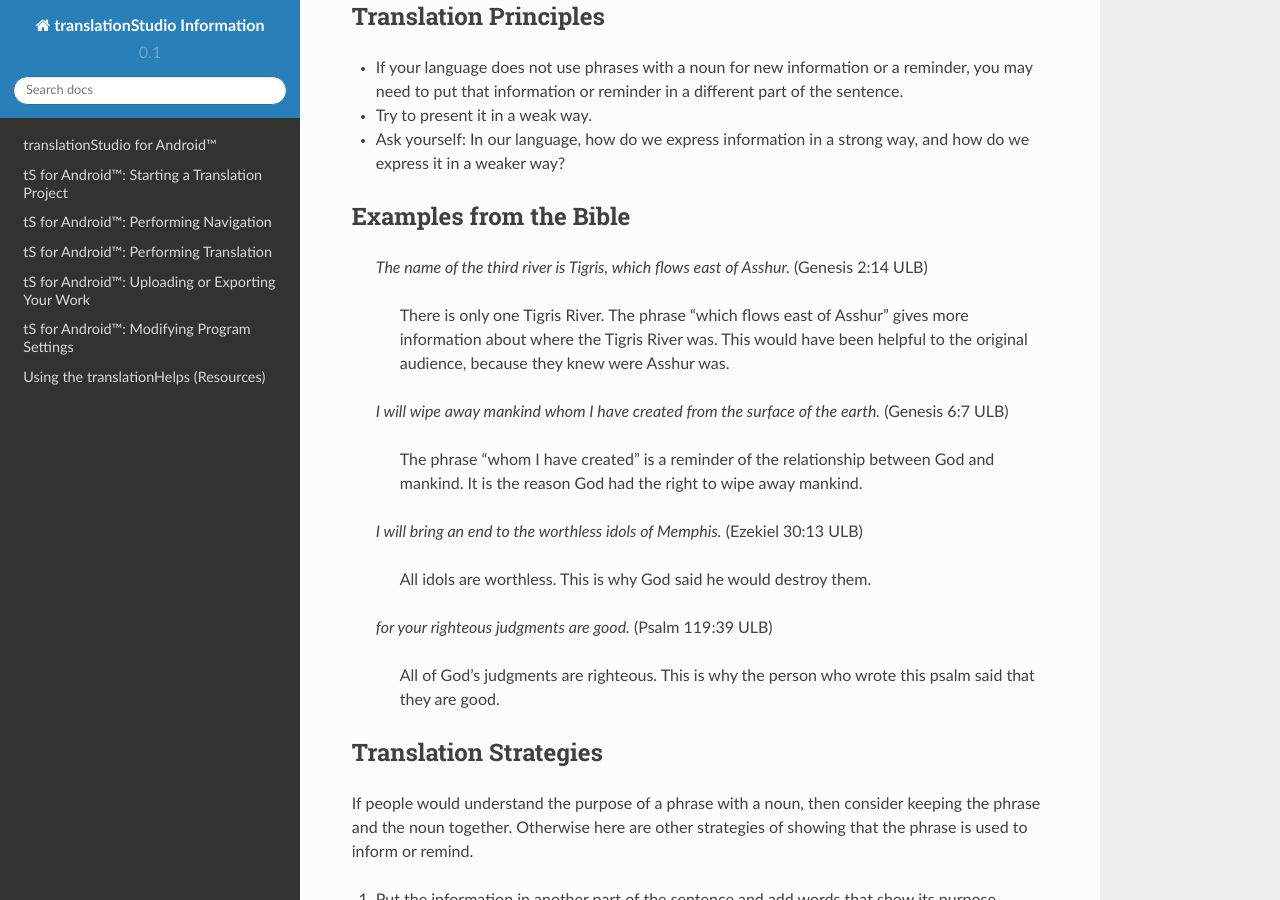
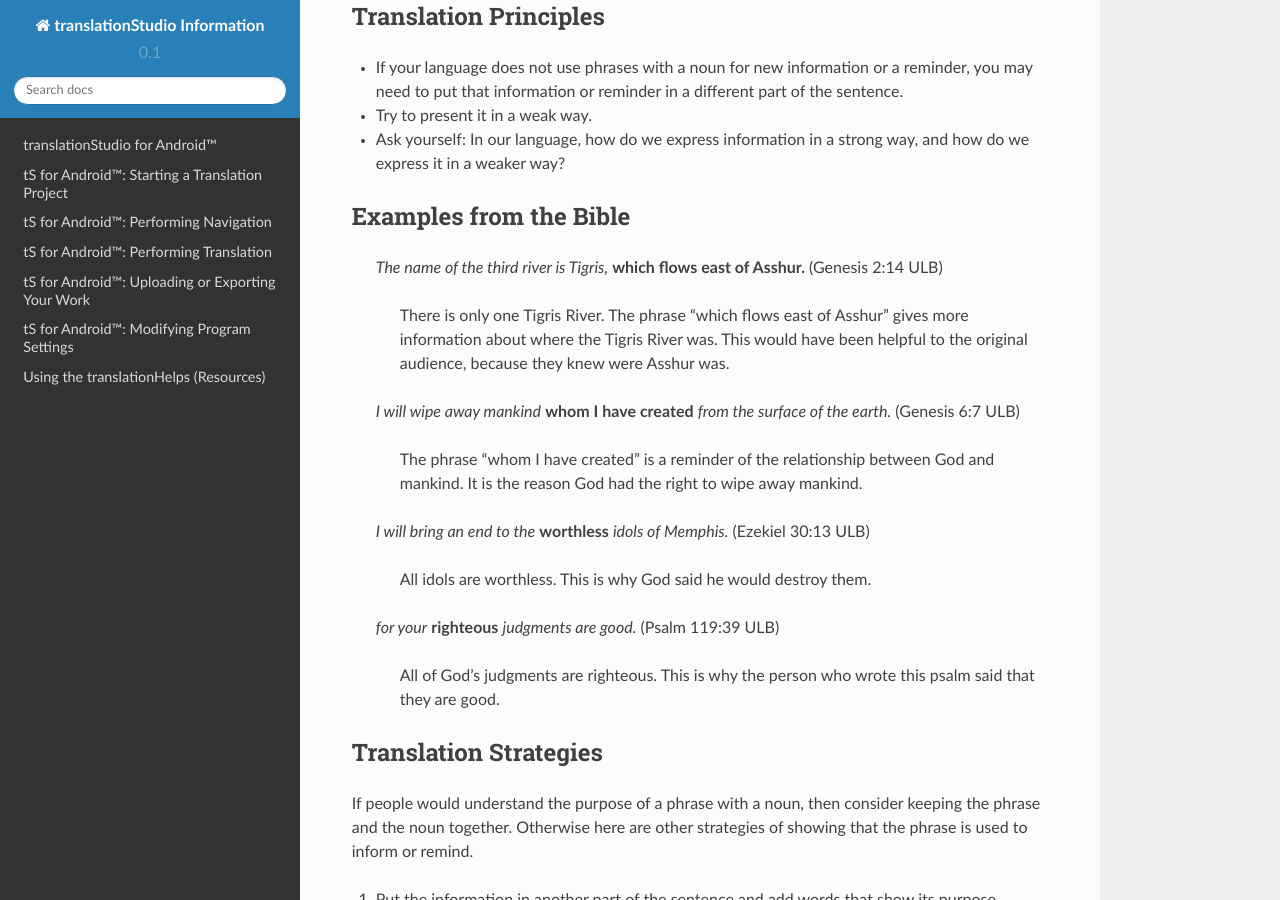
Before and after one commit to unfoldingWord-dev/translationStudio-Info, a Sphinx documentation site: the page built from docs/InformRemind.rst, in a window 1280 px wide and 900 px high, scrolled down 1024 px. Built offline with Sphinx 7.4.7 and the Read the Docs theme 2.0.0, drawn with Linux system fonts in a browser that asks for light colours; pages that are not in the unit, such as notebooks, are missing from menus.

```diff
--- a/docs/InformRemind.rst
+++ b/docs/InformRemind.rst
@@ -42,19 +42,19 @@ Translation Principles
 Examples from the Bible
 -----------------------
 
-  *The name of the third river is Tigris, which flows east of Asshur.* (Genesis 2:14 ULB)
+  *The name of the third river is Tigris,* **which flows east of Asshur.** (Genesis 2:14 ULB)
 
     There is only one Tigris River. The phrase "which flows east of Asshur" gives more information about where the Tigris River was. This would have been helpful to the original audience, because they knew were Asshur was.
 
-  *I will wipe away mankind whom I have created from the surface of the earth.* (Genesis 6:7 ULB)
+  *I will wipe away mankind* **whom I have created** *from the surface of the earth.* (Genesis 6:7 ULB)
 
     The phrase "whom I have created" is a reminder of the relationship between God and mankind. It is the reason God had the right to wipe away mankind.
 
-  *I will bring an end to the worthless idols of Memphis.* (Ezekiel 30:13 ULB)
+  *I will bring an end to the* **worthless** *idols of Memphis.* (Ezekiel 30:13 ULB)
 
     All idols are worthless. This is why God said he would destroy them.
 
-  *for your righteous judgments are good.* (Psalm 119:39 ULB)
+  *for your* **righteous** *judgments are good.* (Psalm 119:39 ULB)
 
     All of God's judgments are righteous. This is why the person who wrote this psalm said that they are good.
 
```
